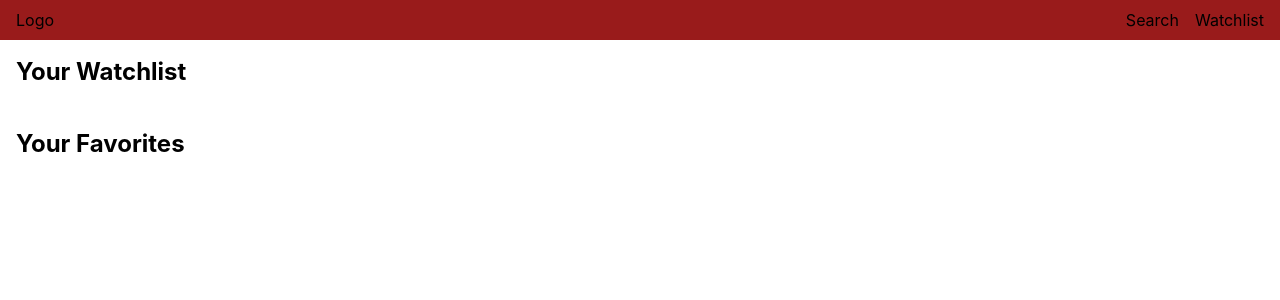
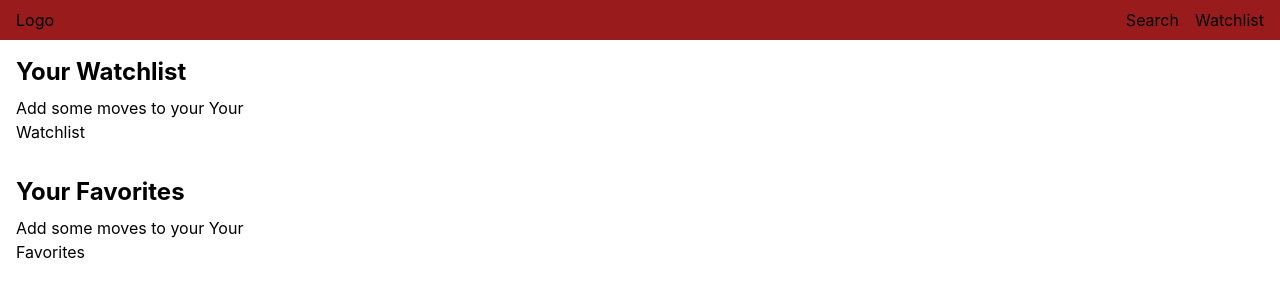
Before and after one commit to seananth/movie-watchlist, a React (Create React App) app: page /watchlist in a window 1280 px wide. Shown: the top 300 px of the page. Built offline with nearby package versions, Linux system fonts and the light colour scheme.

Commit message:
movie list section

```diff
--- /dev/null
+++ b/src/components/MovieListSection.jsx
@@ -0,0 +1,17 @@
+import React from "react";
+import { MovieCard } from "./MovieCard";
+
+export const MovieListSection = ({ list, title }) => {
+  return (
+    <section id={title} className="py-4">
+      <p className="font-bold text-2xl pb-2">{title}</p>
+      <div className="grid grid-cols-2 md:grid-cols-3 lg:grid-cols-4 xl:grid-cols-5 gap-4">
+        {list.length > 0 ? (
+          list.map((movie) => <MovieCard movie={movie} key={movie.id} />)
+        ) : (
+          <p>Add some moves to your {title}</p>
+        )}
+      </div>
+    </section>
+  );
+};
--- a/src/pages/Watchlist.jsx
+++ b/src/pages/Watchlist.jsx
@@ -4,6 +4,7 @@ import { Container } from "../components/Container";
 //components
 import { Navbar } from "../components/Navbar";
 import { MovieCard } from "../components/MovieCard";
+import { MovieListSection } from "../components/MovieListSection";
 
 export const Watchlist = () => {
   const { watchlist, favorites } = useContext(GlobalContext);
@@ -12,26 +13,8 @@ export const Watchlist = () => {
     <div>
       <Navbar />
       <Container>
-        <section id="Watchlist" className="py-4">
-          <p className="font-bold text-2xl pb-2">Your Watchlist</p>
-          <div className="grid grid-cols-2 md:grid-cols-3 lg:grid-cols-4 xl:grid-cols-5 gap-4">
-            {watchlist.length > 0
-              ? watchlist.map((movie) => (
-                  <MovieCard movie={movie} key={movie.id} />
-                ))
-              : null}
-          </div>
-        </section>
-        <section id="Favorites" className="py-4">
-          <p className="font-bold text-2xl pb-2">Your Favorites</p>
-          <div className="grid grid-cols-2 md:grid-cols-3 lg:grid-cols-4 xl:grid-cols-5 gap-4">
-            {favorites.length > 0
-              ? favorites.map((movie) => (
-                  <MovieCard movie={movie} key={movie.id} />
-                ))
-              : null}
-          </div>
-        </section>
+        <MovieListSection list={watchlist} title="Your Watchlist" />
+        <MovieListSection list={favorites} title="Your Favorites" />
       </Container>
     </div>
   );
```
